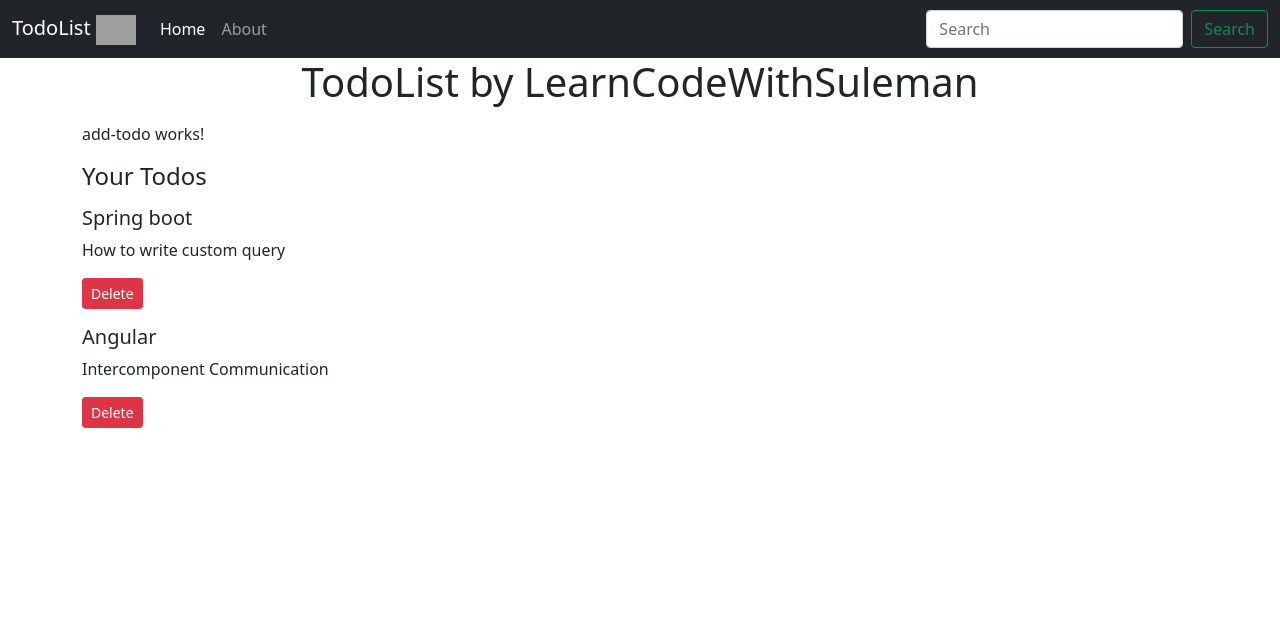
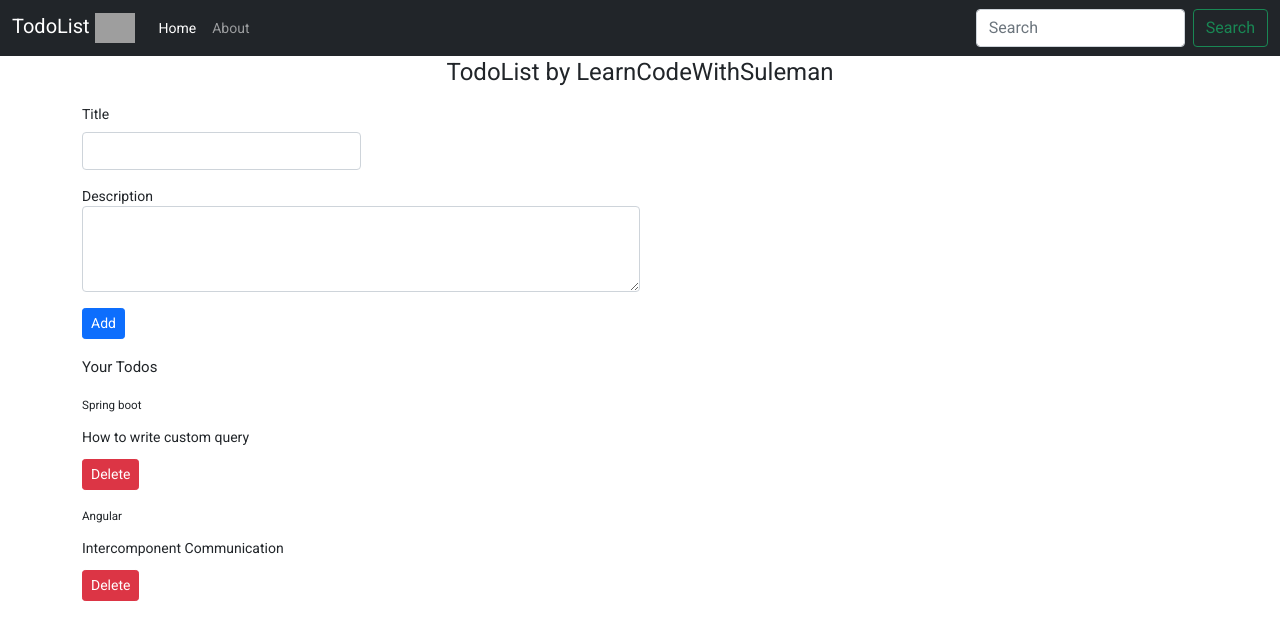
Before and after one commit to fsuleman2/todo-list, an Angular app: page / in a window 1280 px wide. Shown: the top 640 px of the page. Built offline with nearby package versions, Linux system fonts and the light colour scheme; grey boxes are pictures that could not be loaded.

Commit message:
added form

```diff
--- a/angular.json
+++ b/angular.json
@@ -27,6 +27,7 @@
               "src/assets"
             ],
             "styles": [
+              "./node_modules/@angular/material/prebuilt-themes/indigo-pink.css",
               "src/styles.css",
               "./node_modules/bootstrap/dist/css/bootstrap.min.css"
             ],
@@ -95,6 +96,7 @@
               "src/assets"
             ],
             "styles": [
+              "./node_modules/@angular/material/prebuilt-themes/indigo-pink.css",
               "src/styles.css"
             ],
             "scripts": []
--- a/package.json
+++ b/package.json
@@ -11,10 +11,12 @@
   "private": true,
   "dependencies": {
     "@angular/animations": "~12.2.0",
+    "@angular/cdk": "~12.2.13",
     "@angular/common": "~12.2.0",
     "@angular/compiler": "~12.2.0",
     "@angular/core": "~12.2.0",
     "@angular/forms": "~12.2.0",
+    "@angular/material": "~12.2.13",
     "@angular/platform-browser": "~12.2.0",
     "@angular/platform-browser-dynamic": "~12.2.0",
     "@angular/router": "~12.2.0",
--- a/src/app/MyComponents/add-todo/add-todo.component.html
+++ b/src/app/MyComponents/add-todo/add-todo.component.html
@@ -1 +1,16 @@
-<p>add-todo works!</p>
+<div class="mb-3 col-lg-6">
+<form>
+
+        <div class="mb-3 col-lg-6">
+            <label for="exampleInputEmail1" class="form-label">Title</label>
+            <input type="text" class="form-control" id="exampleInputEmail1" >
+          </div>
+          <div class="form-group mb-3">
+              <label for="exampleFormControlTextarea1">Description</label>
+              <textarea class="form-control" id="exampleFormControlTextarea1" rows="3"></textarea>
+            </div>
+
+
+    <button type="submit" class="btn btn-sm btn-primary">Add</button>
+    </form>
+</div>
--- a/src/index.html
+++ b/src/index.html
@@ -6,8 +6,11 @@
   <base href="/">
   <meta name="viewport" content="width=device-width, initial-scale=1">
   <link rel="icon" type="image/x-icon" href="favicon.ico">
+  <link rel="preconnect" href="https://fonts.gstatic.com">
+  <link href="https://fonts.googleapis.com/css2?family=Roboto:wght@300;400;500&display=swap" rel="stylesheet">
+  <link href="https://fonts.googleapis.com/icon?family=Material+Icons" rel="stylesheet">
 </head>
-<body>
+<body class="mat-typography">
   <app-root></app-root>
 </body>
 </html>
--- a/src/styles.css
+++ b/src/styles.css
@@ -1 +1,4 @@
 /* You can add global styles to this file, and also import other style files */
+
+html, body { height: 100%; }
+body { margin: 0; font-family: Roboto, "Helvetica Neue", sans-serif; }
```
Also changed, not shown: 1 other file (tests, documents, lock files or other folders).
